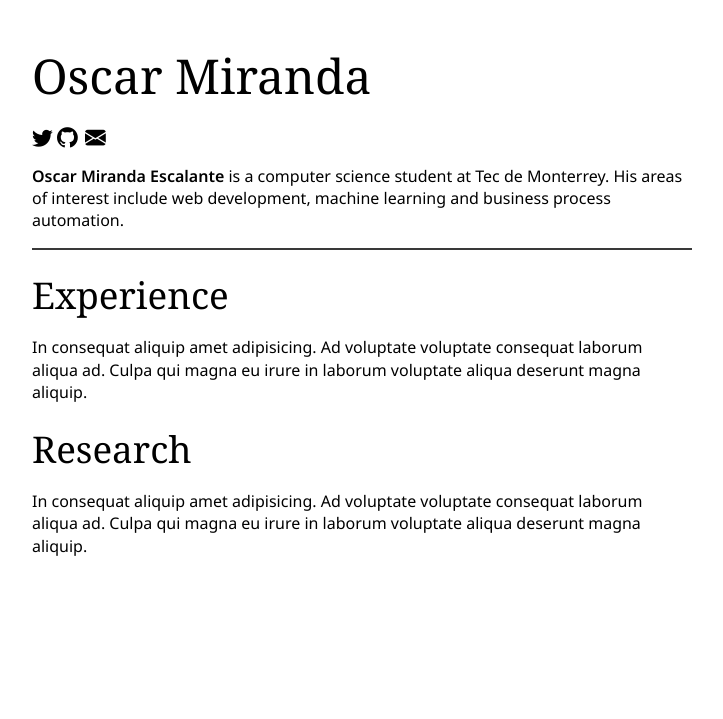
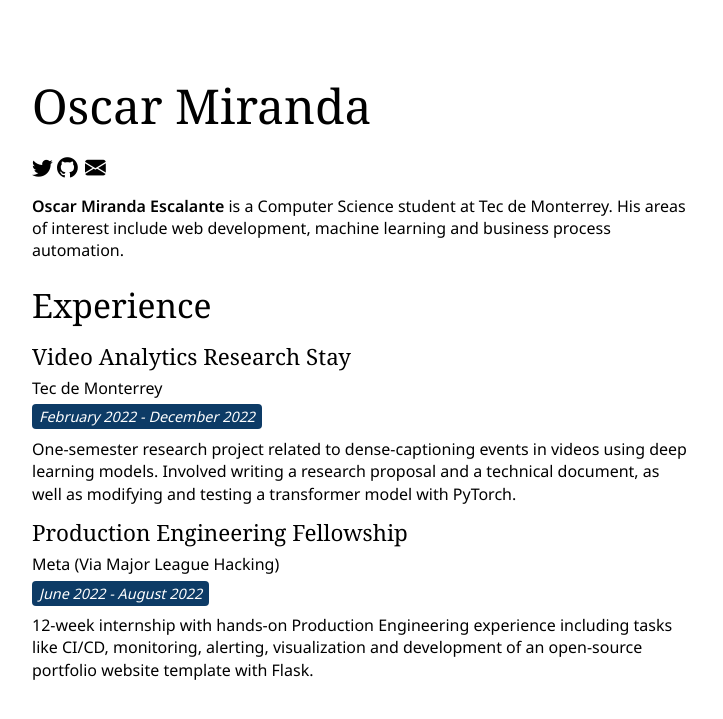
Before and after one commit to oscarmires/me, a Jekyll site: the page built from index.markdown, in a window 1280 px wide. Shown: the top 719 px of the page, without its empty margins (278-1001 px from the left). Built offline with Jekyll 4.4.1, drawn with Linux system fonts in a browser that asks for light colours.

Commit message:
add Experience section

```diff
--- a/_data/experience.yml
+++ b/_data/experience.yml
@@ -1,4 +1,17 @@
-- title: Production Engineering Fellow
-- organization: Meta (Via Major League Hacking)
-- dates: June 2022 - August 2022
-- description:
+- title: Video Analytics Research Stay
+  organization: Tec de Monterrey
+  dates: February 2022 - December 2022
+  description: >-
+    One-semester research project related to dense-captioning events
+    in videos using deep learning models. Involved writing a research
+    proposal and a technical document, as well as modifying and testing
+    a transformer model with PyTorch.
+
+- title: Production Engineering Fellowship
+  organization: Meta (Via Major League Hacking)
+  dates: June 2022 - August 2022
+  description: >-
+    12-week internship with hands-on Production Engineering experience
+    including tasks like CI/CD, monitoring, alerting, visualization
+    and development of an open-source portfolio website template
+    with Flask.
--- a/_layouts/home.html
+++ b/_layouts/home.html
@@ -9,5 +9,18 @@ layout: default
         <a href="https://github.com/{{site.github_username}}" class="no-style"><i class="bi bi-github"></i></a>
         <a href="mailto:{{site.email}}" class="no-style"><i class="bi bi-envelope-fill"></i></i></a>
     </div>
-    {{ content }}
+    <p><strong>Oscar Miranda Escalante</strong> is a Computer Science student at Tec de Monterrey. His areas of interest include web development, machine learning and business process automation.</p>
+    <!-- {{ content }} -->
+
+    <h2>Experience</h2>
+    {% for item in site.data.experience %}
+        <ul class="experience-list">
+            <li>
+                <h3>{{ item.title }}</h3>
+                <span class="experience-org">{{ item.organization }}</span>
+                <span class="experience-date">{{ item.dates }}</span>
+                <p class="experience-description">{{ item.description }}</p>
+            </li>
+        </ul>
+    {% endfor %}
 </div>
--- a/_sass/_layout.scss
+++ b/_sass/_layout.scss
@@ -5,7 +5,7 @@ header {
 // Home
 .home {
     max-width: 700px;
-    padding: 20px;
+    padding: 50px 20px;
     margin: 0 auto;
 }
 
@@ -21,3 +21,30 @@ header {
         margin-left: 3px;
     }
 }
+
+// Experience item
+.experience-list {
+    span {
+        margin-bottom: 0.6rem;
+        line-height: 1.2rem;
+    }
+}
+
+.experience-org {
+    display: block;
+}
+
+.experience-date {
+    background-color: $accent-color;
+    color: white;
+    padding: 3px 7px;
+    font-size: 0.9rem;
+    font-style: italic;
+    border-radius: 4px;
+    text-align: center;
+    vertical-align: middle;
+}
+
+.experience-description {
+    margin-top: 0.7rem;
+}
--- a/_sass/_theme.scss
+++ b/_sass/_theme.scss
@@ -6,7 +6,6 @@ body {
 
 h1, h2, h3, h4, h5, h6 {
     font-family: 'Noto Serif', serif;
-    margin-bottom: 1rem;
 }
 
 h1 {
@@ -16,17 +15,19 @@ h1 {
 }
 
 h2 {
-    font-size: 2.3rem;
+    font-size: 2.1rem;
     margin-top: 1.7rem;
     margin-bottom: 1.4rem;
 }
 
 h3 {
-    font-size: 1.9rem;
+    font-size: 1.4rem;
+    margin-bottom: 0.6rem;
+    line-height: 1.5rem;
 }
 
 h4 {
-    font-size: 1.4rem;
+    font-size: 1.2rem;
 }
 
 p {
--- a/index.markdown
+++ b/index.markdown
@@ -3,9 +3,7 @@ layout: home
 title: Home
 ---
 
-**Oscar Miranda Escalante** is a computer science student at Tec de Monterrey. His areas of interest include web development, machine learning and business process automation.
-
----
+**Oscar Miranda Escalante** is a Computer Science student at Tec de Monterrey. His areas of interest include web development, machine learning and business process automation.
 
 ## Experience
 
```
